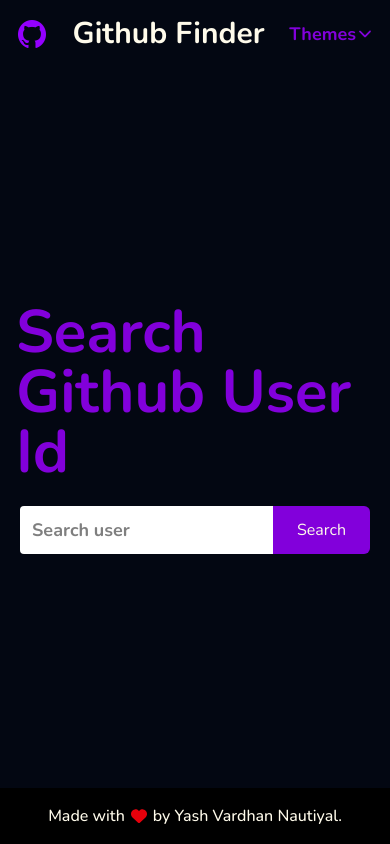
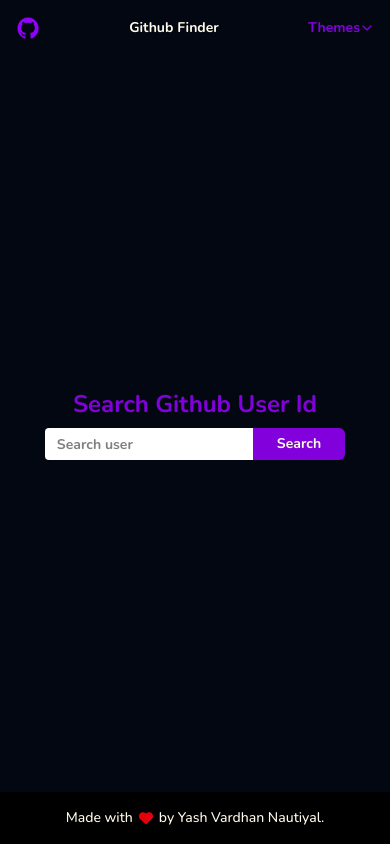
Before and after one commit to yashvardhannautiyal/Github-finder, a React (Vite) app: page / in a window 390 px wide. Built offline with nearby package versions, Linux system fonts and the light colour scheme.

Commit message:
added responsiveness

```diff
--- a/src/Components/DataCard.jsx
+++ b/src/Components/DataCard.jsx
@@ -3,37 +3,59 @@
 import { IoIosArrowForward } from "react-icons/io";
 import { TiPin } from "react-icons/ti";
 import { IoPeople } from "react-icons/io5";
-function DataCard({userData}){
-    return(
-        <>
-        <div className="text-amber-50 flex flex-col items-start justify-center mt-8 px-5 py-4
-        inset-0 card-background rounded-lg">
+function DataCard({ userData }) {
+  return (
+    <div className="text-xs sm:text-lg">
+      <div className="text-amber-50 flex flex-col items-start justify-center mt-8 px-1.5 sm:px-5 py-2 sm:py-4 card-background rounded-lg">
         <div className="flex items-center justify-center gap-4">
-        <img src={userData.avatar_url} alt="user-profile-picture"
-        className="h-14 rounded-full" />
+          <img
+            src={userData.avatar_url}
+            alt="user-profile-picture"
+            className="h-14 rounded-full"
+          />
           <div className="font-bold">
-        <h2 className="text-4xl">{userData.name || "No name"}</h2>
-        <p>@{userData.login}</p>
+            <h2 className="text-xl sm:text-4xl">
+              {userData.name || "No name"}
+            </h2>
+            <p className="text-xs sm:text-lg">@{userData.login}</p>
           </div>
         </div>
-        <div className="px-5 mt-3 text-lg">
+        <div className="sm:px-5 mt-3">
           <p className="mt-2">{userData.bio || "No bio available"}</p>
-        <div className="my-3 flex gap-14">
-        <p className="flex items-center gap-2"><PiTwitterLogoThin />{userData.twitter_username || "No twitter username"}</p>
-        <p className="flex items-center gap-2"><CiLocationOn />{userData.location || "No location available"}</p>
+          <div className="my-3 flex gap-7 sm:gap-14">
+            <p className="flex items-center gap-2">
+              <PiTwitterLogoThin />
+              {userData.twitter_username || "No twitter username"}
+            </p>
+            <p className="flex items-center gap-2">
+              <CiLocationOn />
+              {userData.location || "No location available"}
+            </p>
           </div>
           <div className="my-3 flex gap-14">
-        <p className="flex items-center gap-2"><IoPeople />{userData.followers || "No followers"} Followers</p>
+            <p className="flex items-center gap-2">
+              <IoPeople />
+              {userData.followers || "No followers"} Followers
+            </p>
             <p>{userData.following || "No following"} Following</p>
-        <p className="flex items-center gap-2"><TiPin />{userData.public_repos || "No public repos"} Repos</p>
+            <p className="flex items-center gap-2">
+              <TiPin />
+              {userData.public_repos || "No public repos"} Repos
+            </p>
           </div>
         </div>
 
-
-        <a href={userData.html_url} target="_blank" className="underline text-purple-600 hover:cursor-pointer hover:text-purple-500 flex items-center font-medium">Visit user<IoIosArrowForward /></a>
+        <a
+          href={userData.html_url}
+          target="_blank"
+          className="underline text-purple-600 hover:cursor-pointer hover:text-purple-500 flex items-center font-medium"
+        >
+          Visit user
+          <IoIosArrowForward />
+        </a>
       </div>
-        </>
-    )
+    </div>
+  );
 }
 
 export default DataCard;
--- a/src/Components/Footer.jsx
+++ b/src/Components/Footer.jsx
@@ -2,7 +2,7 @@
 function Footer () {
 return(
     <>
-    <div className="bg-black text-amber-50 p-4 flex items-center justify-center">
+    <div className="bg-black text-amber-50 p-4 flex items-center justify-center text-sm sm:text-lg">
     <p className="flex gap-1.5 items-center font-medium">Made with
     <FaHeart className="text-red-600"/>
     by Yash Vardhan Nautiyal.
--- a/src/Components/HeroSection.jsx
+++ b/src/Components/HeroSection.jsx
@@ -36,7 +36,7 @@
   return (
     <>
       <div className="bg-gray-950 text-amber-50 flex flex-col items-center justify-center flex-grow px-4">
-        <p className="text-6xl text-purple-700 font-bold mb-6">
+        <p className="text-2xl sm:text-6xl text-purple-700 font-bold mb-2 sm:mb-6">
           Search Github User Id
         </p>
         <SearchBox
@@ -45,7 +45,7 @@
           fetchData={fetchData}
         />
 
-        {error && <p className="text-red-600 mt-4 font-medium">{error}</p>}
+        {error && <p className="text-red-600 mt-2 sm:mt-4 text-sm sm:text-lg sm:font-medium">{error}</p>}
         {userData && <DataCard userData={userData} />}
       </div>
     </>
--- a/src/Components/Navbar.jsx
+++ b/src/Components/Navbar.jsx
@@ -1,12 +1,12 @@
 import { IoIosArrowDown } from "react-icons/io";
 function Navbar (){
     return (
-        <div className="flex bg-gray-950 p-4 items-center justify-between text-2xl font-bold w-full">
+        <div className="flex bg-gray-950 p-4 items-center justify-between  text-sm sm:text-2xl font-bold w-full">
         <a href="https://github.com/yashvardhannautiyal/Github-finder" target="_blank">
-        <img src="./github-logo.png" alt="github-logo" className="h-8"/>
+        <img src="./github-logo.png" alt="github-logo" className="h-6 sm:h-8"/>
         </a>
-        <p className="text-amber-50 text-3xl">Github Finder</p>
-        <button className="hover:cursor-pointer text-purple-700 flex items-center text-lg">Themes<IoIosArrowDown /></button>
+        <p className="text-amber-50 sm:text-3xl">Github Finder</p>
+        <button className="hover:cursor-pointer text-purple-700 flex items-center sm:text-lg">Themes<IoIosArrowDown /></button>
         </div>
     )
 }
--- a/src/Components/SearchBox.jsx
+++ b/src/Components/SearchBox.jsx
@@ -8,17 +8,17 @@
     }
   return (
     <>
-      <div className="flex">
+      <div className="flex text-sm sm:text-lg font-bold">
         <input
           type="text"
-          className="bg-white h-12 w-4xs rounded-l-sm text-black border-0 text-lg font-bold px-3"
+          className="bg-white h-8 sm:h-12 w-52 sm:w-3xs rounded-l-sm text-black border-0 px-3"
           placeholder="Search user"
           value={userName}
           onChange={(e) => setUserName(e.target.value)}
           onKeyDown={handleEnter} //calling handleEnter function
         />
         <button
-          className="h-12 rounded-r-md bg-purple-700 p-3 px-6 hover:bg-purple-600 hover:cursor-pointer"
+          className="h-8 sm:h-12 rounded-r-md bg-purple-700 sm:p-3 px-6 hover:bg-purple-600 hover:cursor-pointer"
           onClick={fetchData} //fetch data when button is clicked
         >
           Search
```
Lines whose indentation alone changed are shown as unchanged.
